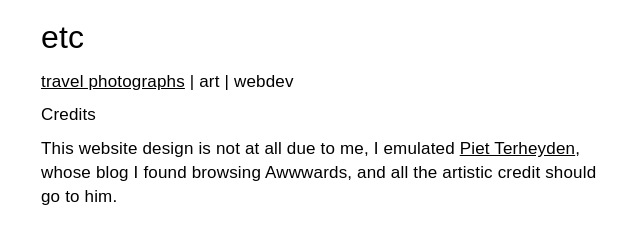
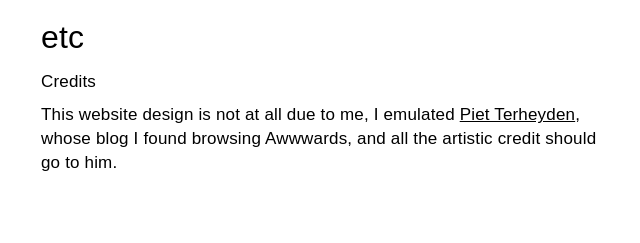
Before and after one commit to natipt/natipt.github.io, a plain HTML site: page index.html in a window 1280 px wide. Shown: the part 3495-3738 px from the top of the page, without its empty margins (319-959 px from the left). Drawn offline with Linux system fonts and the light colour scheme; a web font is replaced by a local one.

Commit message:
remove photos link

```diff
--- a/index.html
+++ b/index.html
@@ -386,9 +386,9 @@
         </section>
         <section id="etc" class="content" style="margin-top:30px;">
             <h1 class="scroll-reveal">etc</h1>
-            <p class="scroll-reveal">
+            <!-- <p class="scroll-reveal">
                 <a href="photos.html" style="text-decoration: underline;">travel photographs</a> | art | webdev
-            </p>
+            </p> -->
         <!-- </section>
         <section class="content list"> -->
             <h3 class="scroll-reveal">Credits</h3>
```
